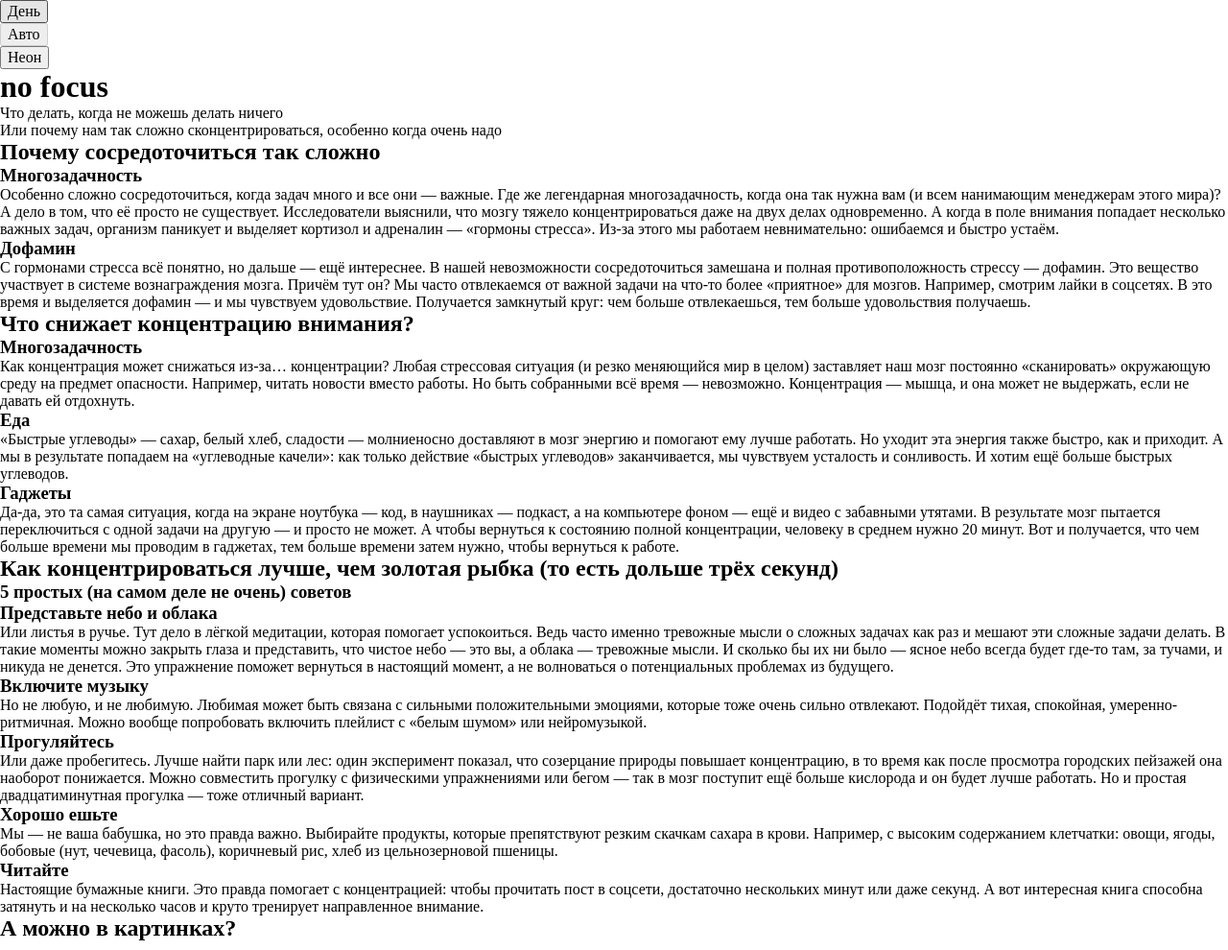
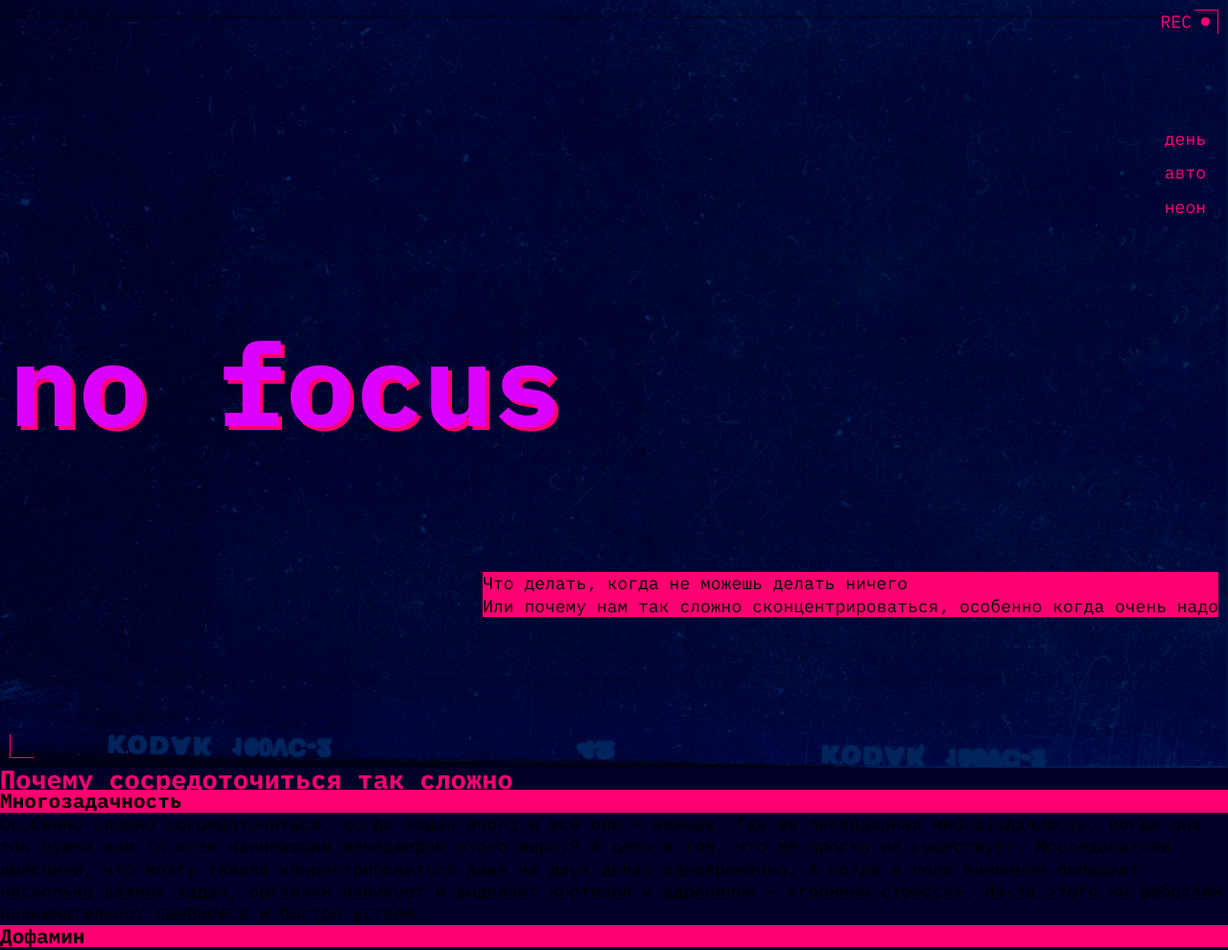
Before and after one commit to WAKR93/slozhno-sosredotochitsya-fd, a plain HTML site: page index.html in a window 1280 px wide. Shown: the top 990 px of the page at 96% size. Drawn offline with Linux system fonts and the light colour scheme.

Commit message:
header + content

```diff
--- a/index.html
+++ b/index.html
@@ -6,16 +6,20 @@
     <meta name="viewport" content="width=device-width, initial-scale=1.0" />
     <meta name="color-sheme" content="dark light" />
     <title>Сложно сосредоточиться</title>
-    <link rel="stylesheet" href="./styles/globals.css" />
     <link rel="stylesheet" href="./fonts/fonts.css" />
     <link rel="stylesheet" href="./styles/variables.css" />
+    <link rel="stylesheet" href="./styles/globals.css" />
     <link rel="stylesheet" href="./styles/style.css" />
     <link rel="stylesheet" href="./styles/dark.css" />
     <link rel="stylesheet" href="./styles/light.css" />
+    <link rel="icon" href="./images/favicon.ico" sizes="any" />
+    <link rel="icon" href="./images/favicon.svg" type="image/svg+xml" />
+    <link rel="apple-touth-icon" href="./images/mobile-icon.png" />
     <script src="./scripts/script.js"></script>
   </head>
   <body class="page">
     <header class="header decorated-zone">
+      <span class="rec" aria-hidden="true">rec</span>
       <nav class="header__theme-menu">
         <ul class="header__theme-menu-list">
           <li class="header__theme-menu-item">
@@ -42,8 +46,8 @@
           </li>
         </ul>
       </nav>
-      <h1 class="heading header__title">no focus</h1>
-      <div class="heading header__subtitle">
+      <h1 class="heading header__logo">no focus</h1>
+      <div class="heading text-block__title">
         <p>Что делать, когда не можешь делать ничего</p>
         <p>
           Или почему нам так сложно сконцентрироваться, особенно когда очень
@@ -197,6 +201,8 @@
         https://practicum.yandex.ru/trainer/fullstack-developer/lesson/e894eb7e-70bf-47f8-957a-e9f4a622fe53/task/868cd14a-0e9f-406f-a123-fa820dae893e/-->
       </section>
     </main>
-    <footer class="footer"></footer>
+    <footer class="footer">
+      <h1 class="heading footer__logo">focus</h1>
+    </footer>
   </body>
 </html>
--- a/styles/dark.css
+++ b/styles/dark.css
@@ -9,6 +9,7 @@
     Так стили написанные ниже будут иметь больший вес,
     чем стили в медиазапросе предпочтений пользователя
   */
+  --bg-image: url(../images/cover-image-dark.png);
 }
 
 .theme-dark .page {
--- a/styles/light.css
+++ b/styles/light.css
@@ -9,6 +9,7 @@
     Так стили написанные ниже будут иметь больший вес,
     чем стили в медиазапросе предпочтений пользователя
   */
+  --bg-image: url(../images/cover-image-light.png);
 }
 
 .theme-light .page {
--- a/styles/style.css
+++ b/styles/style.css
@@ -3,3 +3,105 @@
 .page {
   /* сохраните в разметке и стилях класс page у тега body. Он удобен, чтобы составлять селекторы для разных цветовых тем. */
 }
+
+.page {
+  font-family: var(--main-font-family);
+  font-size: 18px;
+  font-weight: normal;
+  line-height: 23.4px;
+  background-image: var(--bg-image);
+  background-position: center;
+  background-size: cover;
+  background-attachment: fixed;
+
+}
+
+.header {
+  padding: var(--header-padding);
+  position: relative;
+  display: grid;
+  grid-template-rows: 1fr min-content 1fr;
+  justify-items: end;
+  align-items: center;
+  min-block-size: 100vh;
+}
+
+.decorated-zone::before {
+  position: absolute;
+  content: '';
+  border-top: 1px solid var(--nav-color);
+  border-right: 1px solid var(--nav-color);
+  inline-size: 25px;
+  block-size: 25px;
+  inset-inline-end: var(--header-padding); /*нужна функция calc*/
+  inset-block-start: var(--header-padding);
+}
+
+.rec {
+  position: absolute;
+  display: flex;
+  align-items: center;
+  gap: 10px;
+  color: var(--nav-color);
+  text-transform: uppercase;
+  line-height: var(--main-line-height);
+  font-size: var(--main-text-size);
+  inset-inline-end: calc(var(--header-padding) + 9px); /*нужна функция calc*/
+  inset-block-start: var(--header-padding); /*нужна функция calc*/
+}
+
+.rec::after {
+  display: inline-block;
+  content: '';
+  inline-size: 9px;
+  block-size: 9px;
+  /*border: 20px solid rgba(255, 0, 112, 0.5);*/
+  border-radius: 50%;
+  background: var(--nav-color);
+}
+
+.header__theme-menu-list {
+  display: flex;
+  flex-direction: column;
+  padding: 1.5px 7px;
+  gap: 10px;
+}
+
+.header__theme-menu-button {
+  border-style: none;
+  color: var(--nav-color);
+  background-color: transparent;
+  text-transform: lowercase;
+}
+
+.header__logo {
+  justify-self: start;
+  font-size: var(--font-size-logo);
+  font-weight: bold;
+  color: var(--header-logo-color);
+  text-shadow: 4px 4px 0 var(--accent-color);
+  line-height: 83%;
+}
+
+.text-block__title {
+  background-color: var(--section-heading-color);
+}
+
+.decorated-zone::after {
+  position: absolute;
+  content: '';
+  border-bottom: 1px solid var(--nav-color);
+  border-left: 1px solid var(--nav-color);
+  inline-size: 25px;
+  block-size: 25px;
+  inset-inline-start: var(--header-padding); /*нужна функция calc*/
+  inset-block-end: var(--header-padding);
+}
+
+.content {
+  background-color: var(--main-bg-color);
+}
+
+.content-section__title {
+  color: var(--section-heading-color);
+}
--- a/styles/variables.css
+++ b/styles/variables.css
@@ -2,3 +2,19 @@
   Переменные для вашего проекта
   и их переопределение под различные устройства
 */
+:root {
+  --accent-color: #FF0070;
+  --main-bg-color: #000028;
+  --main-text-color: #F1B2CE;
+  --main-heading-color: #000028;
+  --section-heading-color: #FF0070;
+  --nav-color: #FF0070;
+  --header-logo-color: #DB00FF;
+  --footer-logo-color: #DB00FF;
+  --bg-image: url(../images/cover-image-dark.png);
+  --main-font-family: 'IBM Plex mono', monospace;
+  --main-text-size: 18px;
+  --main-line-height: 25px;
+  --font-size-logo: clamp(7.25rem, 7.0115rem + 1.0178vw, 7.5rem);
+  --header-padding: 10px;
+}
```
